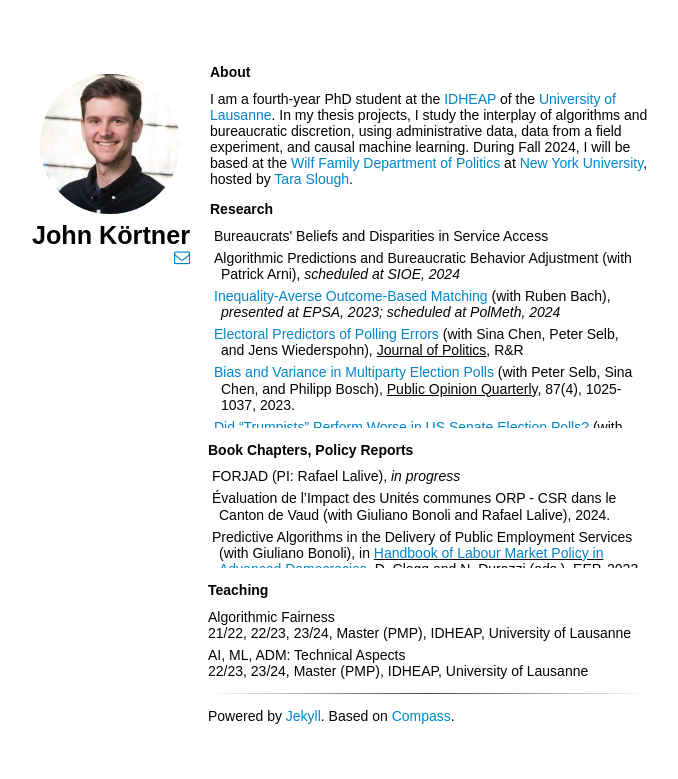
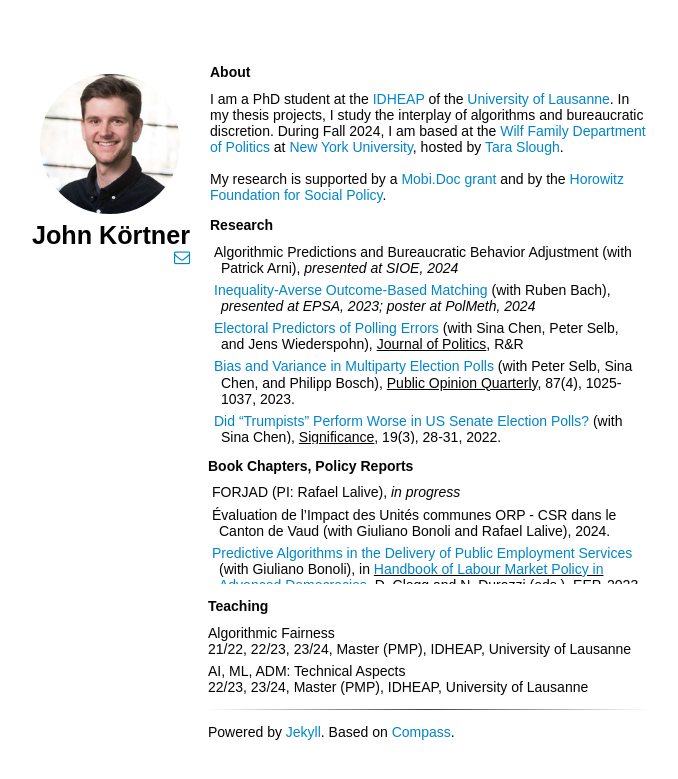
Before and after one commit to jkortner/jkortner.github.io, a Jekyll site: the page built from index.html, in a window 1280 px wide. Shown: the top 779 px of the page, without its empty margins (318-996 px from the left). Built offline with Jekyll 4.4.1, drawn with Linux system fonts in a browser that asks for light colours; nearby versions of some CDN libraries; some web fonts are replaced; a style sheet for code colours, icons or effects is not loaded.

Commit message:
Add grants

```diff
--- a/_includes/content.html
+++ b/_includes/content.html
@@ -1,21 +1,26 @@
 <h2>About</h2>
   <p>
-  I am a fourth-year PhD student at the <a href='https://www.unil.ch/idheap/en/home.html'>IDHEAP</a> of the <a href='https://www.unil.ch/central/en/home.html'>University of Lausanne</a>. In my thesis projects, I study the interplay of algorithms and bureaucratic discretion, using administrative data, data from a field experiment, and causal machine learning. During Fall 2024, I will be based at the <a href='https://as.nyu.edu/departments/politics.html'>Wilf Family Department of Politics</a> at <a href='https://www.nyu.edu'>New York University</a>, hosted by <a href='https://taraslough.github.io'>Tara Slough</a>.
+  I am a PhD student at the <a href='https://www.unil.ch/idheap/en/home.html'>IDHEAP</a>
+  of the <a href='https://www.unil.ch/central/en/home.html'>University of Lausanne</a>.
+  In my thesis projects, I study the interplay of algorithms and bureaucratic discretion.
+  During Fall 2024, I am based at the <a href='https://as.nyu.edu/departments/politics.html'>Wilf Family Department of Politics</a> at <a href='https://www.nyu.edu'>New York University</a>,
+  hosted by <a href='https://taraslough.github.io'>Tara Slough</a>.
+  <br><br>
+  My research is supported by a <a href='https://news.unil.ch/display/1700126153025'>Mobi.Doc grant</a>
+  and by the <a href='https://www.horowitz-foundation.org/2024'>Horowitz Foundation for Social Policy</a>.
+
   </p>
 
 <h2>Research</h2>
 <p>
 <div class="research">
-     <article>
-        Bureaucrats' Beliefs and Disparities in Service Access
+    <article>
+        Algorithmic Predictions and Bureaucratic Behavior Adjustment (with Patrick Arni), <i>presented at SIOE, 2024</i>
     </article>
     <article>
-        Algorithmic Predictions and Bureaucratic Behavior Adjustment (with Patrick Arni), <i>scheduled at SIOE, 2024</i>
+        <a href='https://osf.io/yrn4d/'>Inequality-Averse Outcome-Based Matching</a> (with Ruben Bach), <i>presented at EPSA, 2023; poster at PolMeth, 2024</i>
     </article>
     <article>
-        <a href='https://osf.io/yrn4d/'>Inequality-Averse Outcome-Based Matching</a> (with Ruben Bach), <i>presented at EPSA, 2023; scheduled at PolMeth, 2024</i>
-    </article>
-        <article>
         <a href='https://doi.org/10.33774/apsa-2023-t1vh8-v2'>Electoral Predictors of Polling Errors</a> (with Sina Chen, Peter Selb, and Jens Wiederspohn), <u>Journal of Politics</u>, R&amp;R
     </article>
     <article>
@@ -39,7 +44,7 @@
         Évaluation de l’Impact des Unités communes ORP - CSR dans le Canton de Vaud (with Giuliano Bonoli and Rafael Lalive), 2024.
     </article>
     <article>
-        Predictive Algorithms in the Delivery of Public Employment Services (with Giuliano Bonoli), in
+        <a href='https://osf.io/preprints/socarxiv/j7r8y'>Predictive Algorithms in the Delivery of Public Employment Services</a> (with Giuliano Bonoli), in
         <u><a href='https://www.e-elgar.com/shop/gbp/handbook-of-labour-market-policy-in-advanced-democracies-9781800880870.html'>Handbook of Labour Market Policy in Advanced Democracies</a></u>, D. Clegg and N. Durazzi (eds.),
         EEP, 2023.
     </article>
--- a/assets/main.scss
+++ b/assets/main.scss
@@ -148,7 +148,7 @@ hr {
   }
 
   .policy {
-    max-height: 100px;
+    max-height: 100px; /* 120px */
     overflow-x: visible;
     overflow-y: scroll;
     padding: 0;
--- a/index.html
+++ b/index.html
@@ -15,7 +15,7 @@ layout: base
         </a>
         <!--
         <a href="">
-          <i class="ai ai-cv"></i>
+          <i class="ai ai-cv ai-1x"></i>
         </a>
         -->
       </div>
```
Also changed, not shown: 2 other files.
